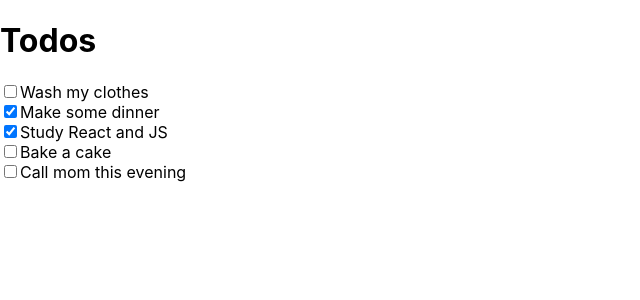
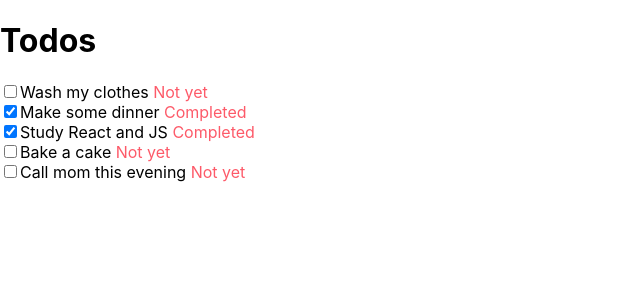
Before and after one commit to takumab/simpleTodoReact, a React (Create React App) app: page / in a window 1280 px wide. Shown: the top 300 px of the page, without its empty margins (0-640 px from the left). Built offline with nearby package versions, Linux system fonts and the light colour scheme.

Commit message:
Change color - Add span to completed or not

```diff
--- a/src/TodoItems.js
+++ b/src/TodoItems.js
@@ -7,7 +7,8 @@ function TodoItems(props) {
                 checked={props.item.completed}
                 onChange={() => props.handleChange(props.item.id)}
             />
-            <span>{props.item.text}</span>
+            <span>{props.item.text} </span>
+            <span style={{color: '#FD5A69'}}>{props.item.completed ? 'Completed' : 'Not yet'}</span>
             <br/>
         </div>
     )
```
